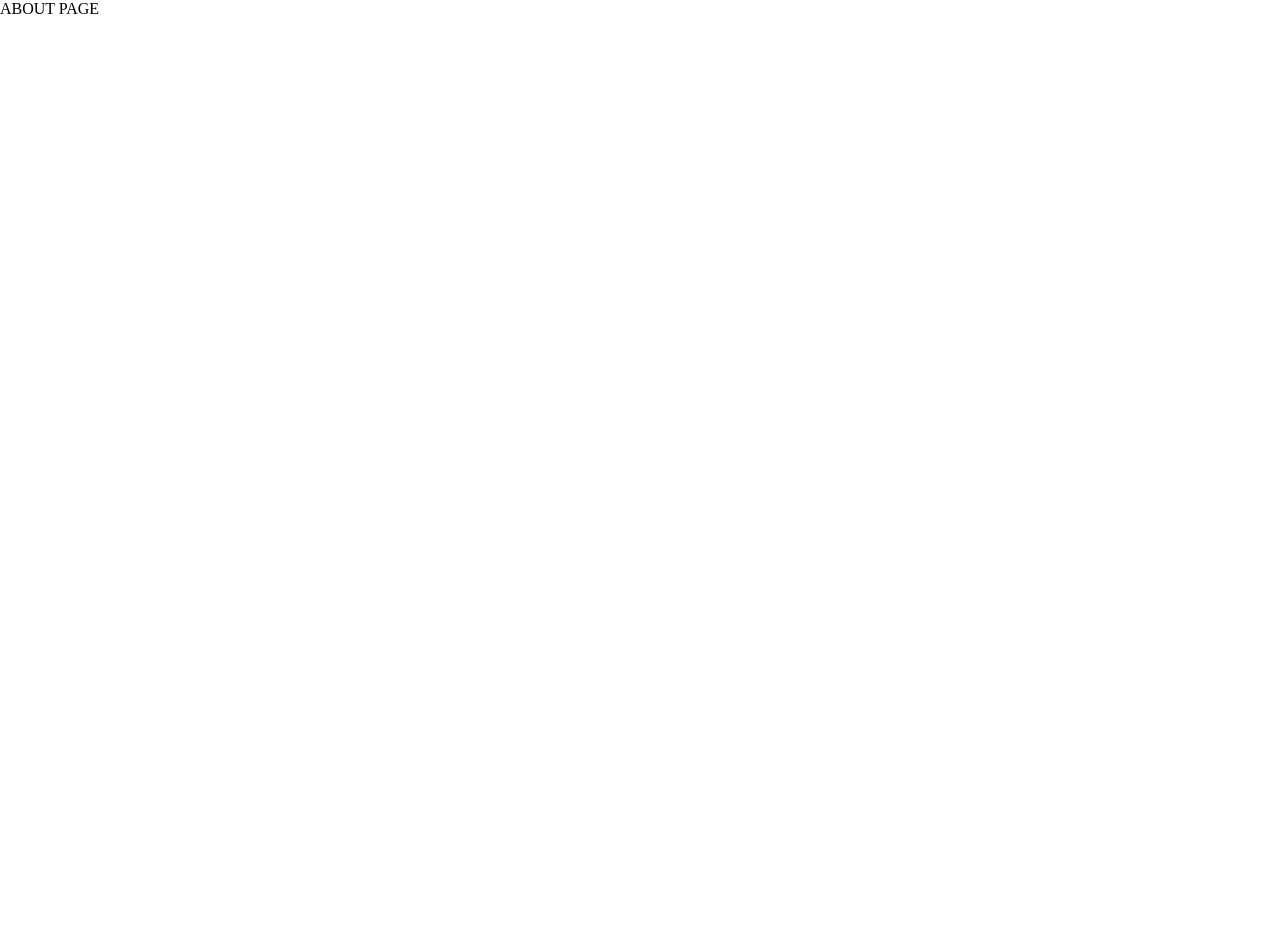
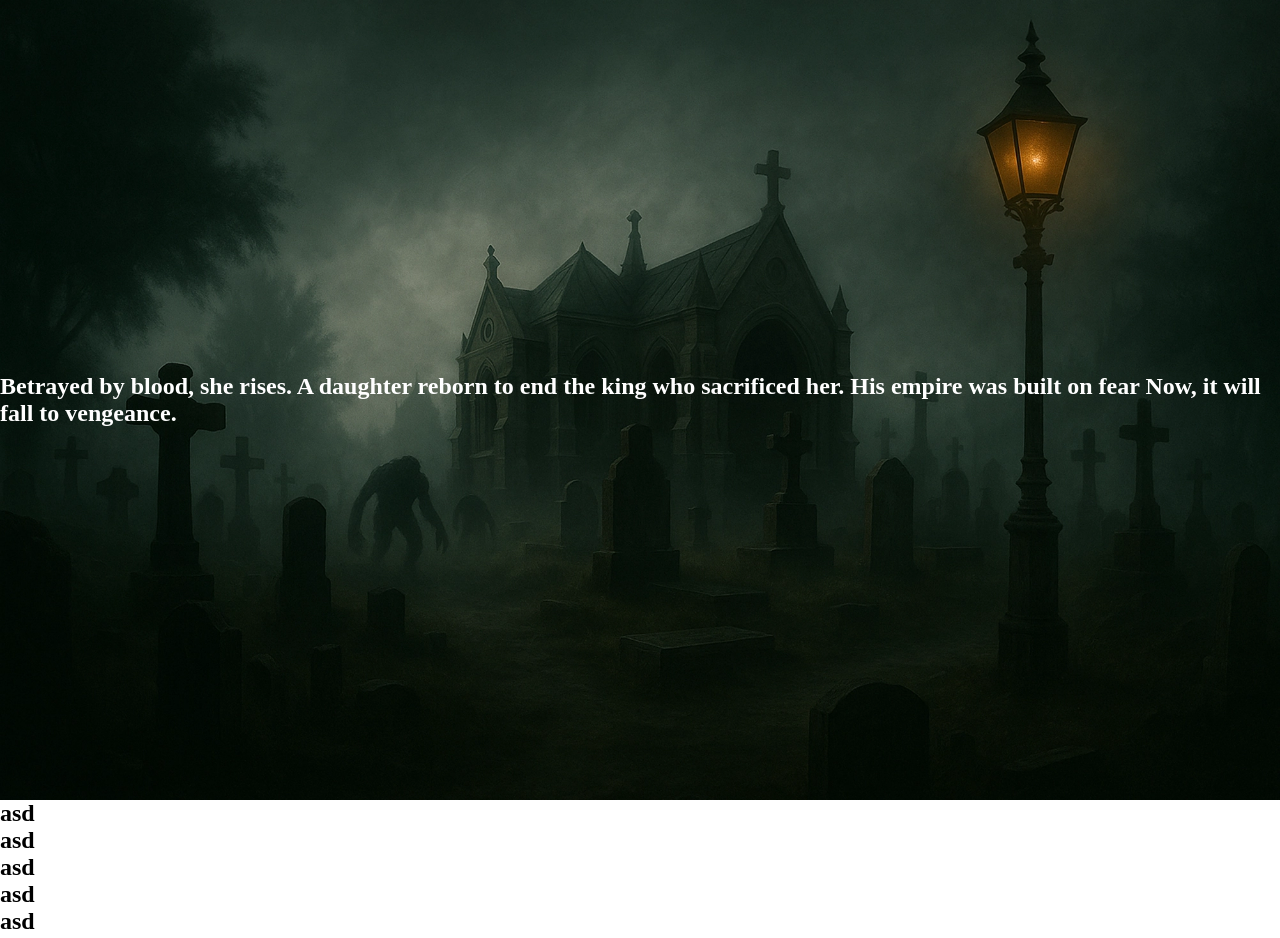
Before and after one commit to yevhenii-kapustian/Blood-Maiden, a Next.js app: page /about in a window 1280 px wide. Shown: the top 938 px of the page. Before the commit the page ends 800 px from the top, so only its background shows below. Built offline with nearby package versions, Linux system fonts and the light colour scheme.

Commit message:
first intro pass

```diff
--- /dev/null
+++ b/src/app/about/about.scss
@@ -0,0 +1,3 @@
+.about {
+    height: 100%;
+}
--- a/src/app/about/page.tsx
+++ b/src/app/about/page.tsx
@@ -1,6 +1,19 @@
+import AboutIntro from "@/components/AboutIntro";
+import './about.scss'
+
 const About = () => {
     return (
-        <div>ABOUT PAGE</div>
+        <div className="about">
+            <AboutIntro />
+            <h2>asd</h2>
+            <h2>asd</h2>
+            <h2>asd</h2>
+            <h2>asd</h2>
+            <h2>asd</h2>
+            <h2>asd</h2>
+            <h2>asd</h2>
+            <h2>asd</h2>
+        </div>
     )
 }
 
--- /dev/null
+++ b/src/components/AboutIntro/aboutIntro.scss
@@ -0,0 +1,29 @@
+@import '../../styles/variables';
+@import '../../styles/mixins';
+
+.about {
+
+    &__intro {
+        background-image: url('../../../public/graveyard.webp');
+        background-size: cover;
+        background-repeat: no-repeat;
+        background-position: center;
+        height: 100%;
+        width: auto;
+        display: flex;
+        flex-direction: column;
+        justify-content: center;
+        align-items: center;
+
+        @include responsive-media-m {
+            height: 35%;
+        }
+    }
+
+    &__text {
+
+        color: #fff;
+
+    }
+
+}
--- /dev/null
+++ b/src/components/AboutIntro/index.tsx
@@ -0,0 +1,10 @@
+import './aboutIntro.scss'
+const AboutIntro = () => {
+    return (
+        <div className="about__intro">
+            <h2 className="about__text">Betrayed by blood, she rises. A daughter reborn to end the king who sacrificed her. His empire was built on fear Now, it will fall to vengeance.</h2>
+        </div>
+    )
+}
+
+export default AboutIntro;
```
Also changed, not shown: public/graveyard.webp (added).
